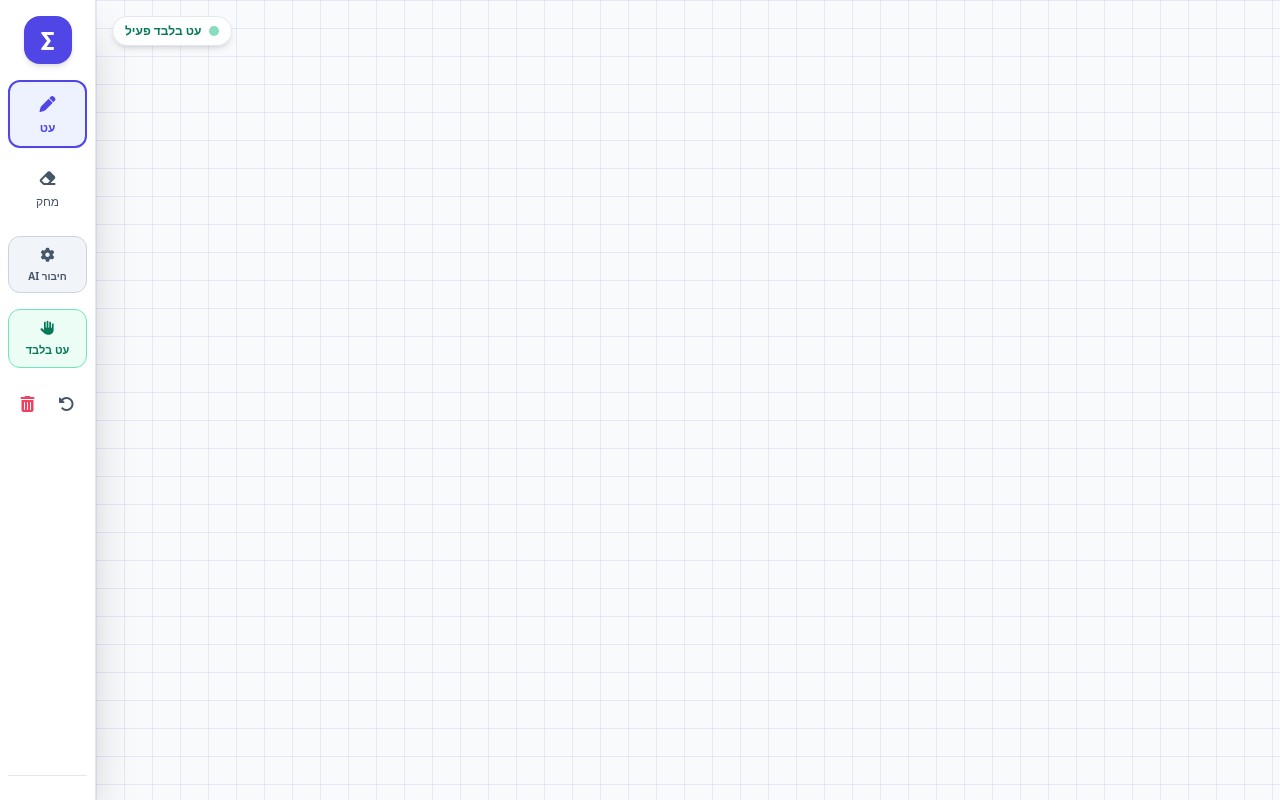
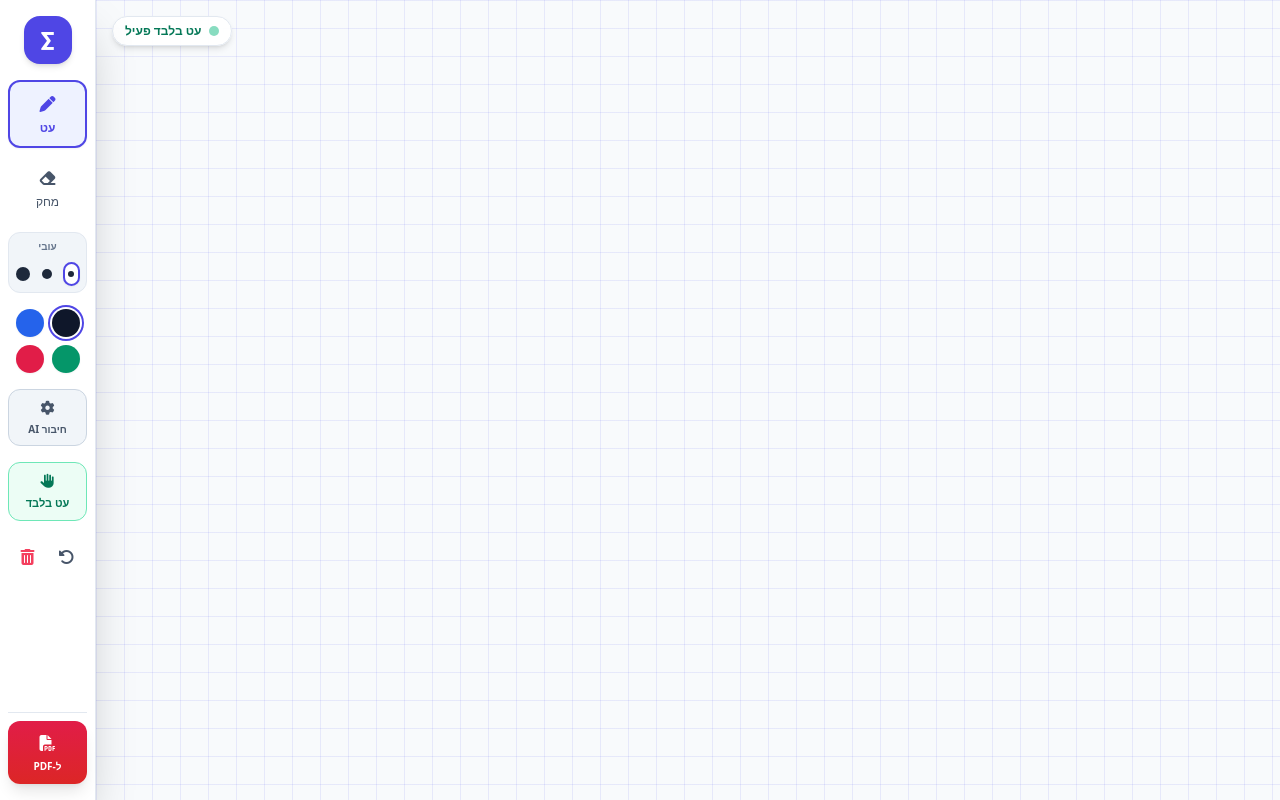
Before and after one commit to Levicohen/mathat, a plain HTML site: page index.html in a window 1280 px wide. Drawn offline with nearby package versions, Linux system fonts and the light colour scheme.

Commit message:
Update index.html

```diff
--- a/index.html
+++ b/index.html
@@ -16,26 +16,16 @@
 
   <style>
     * { -webkit-tap-highlight-color: transparent; box-sizing: border-box; }
-    html, body {
-      margin: 0; padding: 0; width: 100%; height: 100%;
-      overflow: hidden; touch-action: none;
-      font-family: system-ui, -apple-system, sans-serif;
-      background-color: #f8fafc;
-    }
-    .grid-math {
-      background-size: 28px 28px;
-      background-image:
-        linear-gradient(to right, rgba(99, 102, 241, 0.12) 1px, transparent 1px),
-        linear-gradient(to bottom, rgba(99, 102, 241, 0.12) 1px, transparent 1px);
-      background-color: #f8fafc;
-    }
+    html, body { margin: 0; padding: 0; width: 100%; height: 100%; overflow: hidden; touch-action: none; font-family: system-ui, -apple-system, sans-serif; background-color: #f8fafc; }
+    .grid-math { background-size: 28px 28px; background-image: linear-gradient(to right, rgba(99, 102, 241, 0.12) 1px, transparent 1px), linear-gradient(to bottom, rgba(99, 102, 241, 0.12) 1px, transparent 1px); background-color: #f8fafc; }
     #drawingCanvas { touch-action: none; cursor: crosshair; }
     .solution-content { font-size: 1.1rem; line-height: 1.6; white-space: pre-wrap; }
-    .solution-content p { margin-bottom: 0.5rem; }
+    #sidebar::-webkit-scrollbar { width: 0px; }
   </style>
 </head>
 <body class="flex h-screen w-screen overflow-hidden select-none bg-slate-900 text-slate-800">
 
+  <!-- משטח הכתיבה הראשי -->
   <main class="relative flex-1 h-full overflow-hidden grid-math" id="canvasContainer">
     <canvas id="drawingCanvas" class="w-full h-full block"></canvas>
 
@@ -45,10 +35,13 @@
     </div>
   </main>
 
+  <!-- סרגל כלים צידי אנכי -->
   <aside id="sidebar" class="w-20 md:w-24 bg-white border-r border-slate-200 h-full flex flex-col justify-between items-center py-4 px-2 shadow-2xl z-40 overflow-y-auto">
+
     <div class="flex flex-col items-center gap-3 w-full">
-      <div class="w-12 h-12 rounded-2xl bg-indigo-600 text-white flex items-center justify-center font-black text-xl shadow-md">∑</div>
+      <div class="w-12 h-12 rounded-2xl bg-indigo-600 text-white flex items-center justify-center font-black text-xl shadow-md shrink-0">∑</div>
 
+      <!-- כלי עט ומחק -->
       <div class="flex flex-col gap-2 w-full pt-1">
         <button id="btnPen" class="w-full py-2.5 rounded-xl bg-indigo-50 text-indigo-600 font-bold border-2 border-indigo-600 flex flex-col items-center gap-1 text-xs shadow-sm">
           <i class="fa-solid fa-pen text-base"></i><span>עט</span>
@@ -58,21 +51,48 @@
         </button>
       </div>
 
+      <!-- בורר עובי קו -->
+      <div class="w-full bg-slate-100 rounded-xl p-1.5 flex flex-col items-center gap-2 border border-slate-200">
+        <span class="text-[10px] text-slate-500 font-bold">עובי</span>
+        <div class="flex items-center justify-center gap-2 w-full">
+          <button class="width-btn w-6 h-6 rounded-full flex items-center justify-center bg-white shadow-sm border-2 border-indigo-600" data-width="1.5" title="דק במיוחד"><span class="w-1.5 h-1.5 rounded-full bg-slate-800"></span></button>
+          <button class="width-btn w-6 h-6 rounded-full flex items-center justify-center bg-transparent hover:bg-white" data-width="3" title="בינוני"><span class="w-2.5 h-2.5 rounded-full bg-slate-800"></span></button>
+          <button class="width-btn w-6 h-6 rounded-full flex items-center justify-center bg-transparent hover:bg-white" data-width="5" title="עבה"><span class="w-3.5 h-3.5 rounded-full bg-slate-800"></span></button>
+        </div>
+      </div>
+
+      <!-- צבעים -->
+      <div class="grid grid-cols-2 gap-2 pt-1">
+        <button class="color-dot w-7 h-7 rounded-full bg-slate-900 ring-2 ring-offset-2 ring-indigo-600 shadow-sm" data-color="#0f172a"></button>
+        <button class="color-dot w-7 h-7 rounded-full bg-blue-600 shadow-sm" data-color="#2563eb"></button>
+        <button class="color-dot w-7 h-7 rounded-full bg-emerald-600 shadow-sm" data-color="#059669"></button>
+        <button class="color-dot w-7 h-7 rounded-full bg-rose-600 shadow-sm" data-color="#e11d48"></button>
+      </div>
+
+      <!-- הגדרות מפתח API -->
       <button id="btnSettings" class="w-full py-2 mt-1 rounded-xl bg-slate-100 text-slate-600 hover:bg-slate-200 flex flex-col items-center gap-1 text-[10px] font-bold border border-slate-300">
         <i class="fa-solid fa-gear text-sm"></i>
         <span>חיבור AI</span>
       </button>
 
+      <!-- מתג כף יד -->
       <button id="togglePalm" class="w-full py-2 px-1 rounded-xl bg-emerald-50 text-emerald-700 border border-emerald-300 flex flex-col items-center gap-1 text-[11px] font-bold mt-1">
         <i class="fa-solid fa-hand text-sm"></i>
         <span id="btnPalmText">עט בלבד</span>
       </button>
 
+      <!-- עזרים -->
       <div class="flex items-center gap-2 pt-1 w-full justify-center">
         <button id="btnUndo" class="p-2 text-slate-600 hover:bg-slate-100 rounded-xl"><i class="fa-solid fa-rotate-left"></i></button>
         <button id="btnClear" class="p-2 text-rose-500 hover:bg-rose-50 rounded-xl"><i class="fa-solid fa-trash-can"></i></button>
       </div>
     </div>
 
-    <div class="flex flex-col items-center gap-2.5 w-full pt-2 border-t border-slate-200">
-      <button id="btnCheckSteps" class
+    <!-- חלק תחתון: כפתורי פעולה -->
+    <div class="flex flex-col items-center gap-2.5 w-full pt-2 mt-2 border-t border-slate-200 shrink-0">
+
+      <button id="btnExportPdf" class="w-full py-2.5 rounded-xl bg-gradient-to-b from-rose-600 to-red-600 text-white font-bold text-[10px] shadow-lg flex flex-col items-center justify-center gap-1 active:scale-95">
+        <i class="fa-solid fa-file-pdf text-base"></i><span>ל-PDF</span>
+      </button>
+
+      <button id="btnCheckSteps" class="w-full py-2.5 rounded-xl bg-gradient-to-b from-amber-500 to-amber-600 text-white
```
